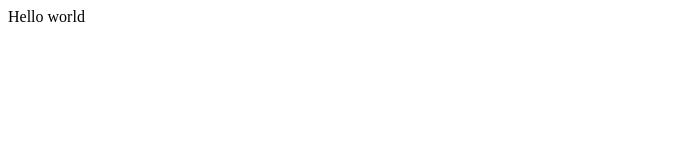
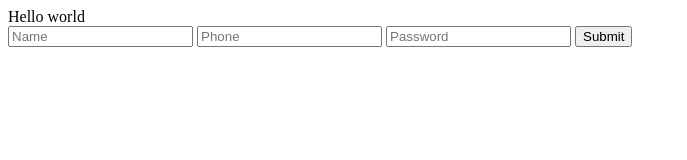
Before and after one commit to Sandesh5522/Bharat-Intern-Registration-Form, a website: page src/home.html in a window 1280 px wide. Shown: the whole page, without its empty margins (0-687 px from the left). Drawn offline with Linux system fonts and the light colour scheme.

Commit message:
got data from html using bodyparser module.

```diff
--- a/package.json
+++ b/package.json
@@ -17,6 +17,7 @@
   },
   "homepage": "https://github.com/Sandesh5522/Bharat-Intern-Registration-Form#readme",
   "dependencies": {
+    "body-parser": "^1.20.2",
     "express": "^4.18.2",
     "twilio": "^4.20.0"
   }
--- a/src/home.html
+++ b/src/home.html
@@ -7,5 +7,11 @@
 </head>
 <body>
     Hello world
+    <form action="/send", method="POST">
+    <input type="text" name="uname" placeholder="Name" required>
+    <input type="text" name="uphone" placeholder="Phone" required>
+    <input type="password" name="upassword" placeholder="Password" required>
+    <input type="submit">
+    </form>
 </body>
 </html>
```
Also changed, not shown: src/index.js (+7 -0 lines), 1 other file.
